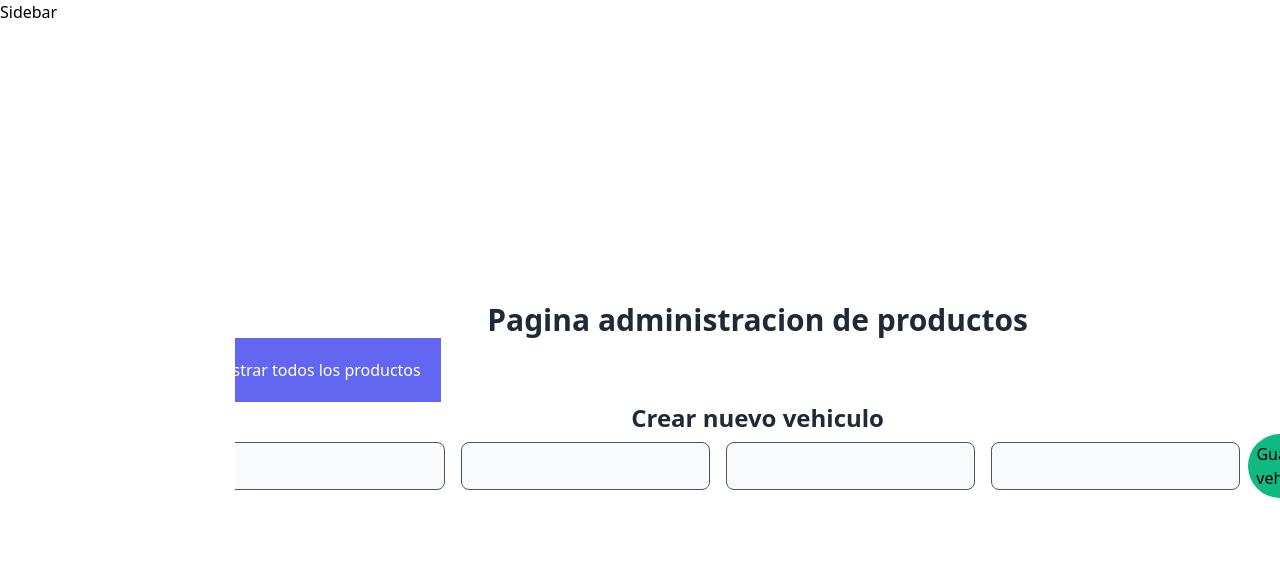
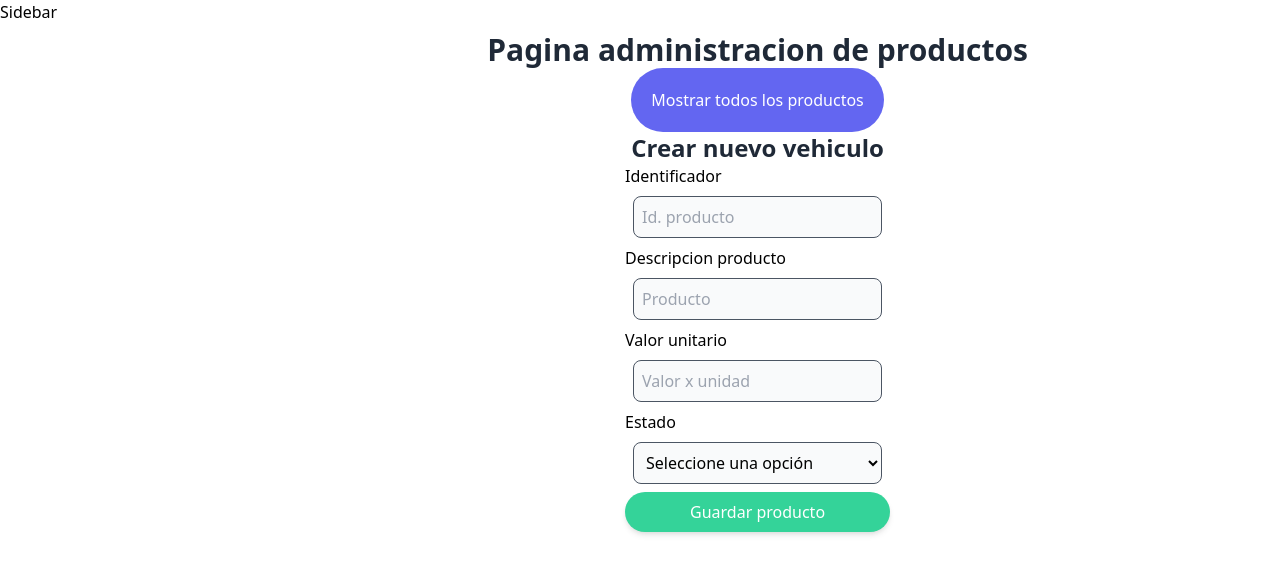
Before and after one commit to JuanCamiloG12/Udea-Proyect-First, a React (Create React App) app: page /AdminPages/Prendas in a window 1280 px wide. Both pictures are taken after a click on the button "Crear nuevo producto". Shown: the top 574 px of the page. Built offline with nearby package versions, Linux system fonts and the light colour scheme.

Commit message:
se añade funcion para añadir producto a la lista de productos

```diff
--- a/package.json
+++ b/package.json
@@ -4,6 +4,9 @@
   "private": true,
   "dependencies": {
     "@craco/craco": "^6.3.0",
+    "@fortawesome/fontawesome-svg-core": "^1.2.36",
+    "@fortawesome/free-solid-svg-icons": "^5.15.4",
+    "@fortawesome/react-fontawesome": "^0.1.15",
     "@testing-library/jest-dom": "^5.11.4",
     "@testing-library/react": "^11.1.0",
     "@testing-library/user-event": "^12.1.10",
@@ -11,6 +14,7 @@
     "react-dom": "^17.0.2",
     "react-router-dom": "^5.3.0",
     "react-scripts": "4.0.3",
+    "react-toastify": "^8.0.3",
     "web-vitals": "^1.0.1"
   },
   "scripts": {
--- a/src/pages/AdminPages/Prendas.jsx
+++ b/src/pages/AdminPages/Prendas.jsx
@@ -1,4 +1,6 @@
-import React, { useEffect, useState } from "react";
+import React, { useEffect, useState, useRef } from "react";
+import { ToastContainer, toast } from "react-toastify";
+import "react-toastify/dist/ReactToastify.css";
 
 const prendasBackend = [
   {
@@ -25,17 +27,16 @@ const prendasBackend = [
     valor: 20000,
     estado: "No Disponible",
   },
-
 ];
 
 const Prendas = () => {
   const [mostrarTabla, setMostrarTabla] = useState(true);
   const [textoBoton, setTextoBoton] = useState("Crear nuevo producto");
-  const [prendas, SetPrendas] = useState([]);
+  const [prendas, setPrendas] = useState([]);
 
   useEffect(() => {
     //obtener lista prendas desde el backend
-    SetPrendas(prendasBackend);
+    setPrendas(prendasBackend);
   }, []);
 
   useEffect(() => {
@@ -47,7 +48,7 @@ const Prendas = () => {
   }, [mostrarTabla]);
 
   return (
-    <div>
+    <div className="flex h-full w-full flex-col items-center justify-start p-8">
       <h2 className="text-center text-3xl font-extrabold text-gray-800">
         Pagina administracion de productos
       </h2>
@@ -56,15 +57,21 @@ const Prendas = () => {
         onClick={() => {
           setMostrarTabla(!mostrarTabla);
         }}
-        className="text-white bg-indigo-500 p-5"
+        className="text-white bg-indigo-500 p-5 rounded-full"
       >
         {textoBoton}
       </button>
       {mostrarTabla ? (
         <TablaPrendas listaPrendas={prendas} />
       ) : (
-        <FormularioCreacionPrendas />
+        <FormularioCreacionPrendas
+          setMostrarTabla={setMostrarTabla}
+          listaPrendas={prendas}
+          setPrendas={setPrendas}
+
+        />
       )}
+      <ToastContainer position="bottom-center" autoClose={5000} />
     </div>
   );
 };
@@ -78,8 +85,8 @@ const TablaPrendas = ({ listaPrendas }) => {
   }, [listaPrendas]);
 
   return (
-    <div className="">
-      <h2 className="text-center text-2xl font-extrabold text-gray-800">
+    <div>
+      <h2 className="text-center text-2xl font-extrabold text-gray-800 p-5">
         Todos los productos
       </h2>
       <table>
@@ -95,49 +102,107 @@ const TablaPrendas = ({ listaPrendas }) => {
           {listaPrendas.map((prendas) => {
             return (
               <tr>
-                <td>{prendas.identificador}</td>
-                <td>{prendas.producto}</td>
-                <td>{prendas.valor}</td>
-                <td>{prendas.estado}</td>
+                <td className="text-center">{prendas.identificador}</td>
+                <td className="text-center">{prendas.producto}</td>
+                <td className="text-center">{prendas.valor}</td>
+                <td className="text-center">{prendas.estado}</td>
               </tr>
             );
           })}
-
         </tbody>
       </table>
     </div>
   );
 };
 
-const FormularioCreacionPrendas = () => {
+const FormularioCreacionPrendas = ({
+  setMostrarTabla,
+  listaPrendas,
+  setPrendas,
+}) => {
+  const form = useRef(null);
+
+  const submitForm = (e) => {
+    e.preventDefault();
+    const fd= new FormData(form.current);
+
+    const nuevaPrenda = {};
+    fd.forEach((value,key) => {
+      nuevaPrenda[key] = value;
+    });
+    setMostrarTabla(true);
+    toast.success("vehiculo agregado con exito");
+    setPrendas([...listaPrendas,nuevaPrenda]);
+  };
+
   return (
-    <div Classame="flex flex-col">
-      <h2 className="text-center text-2xl font-extrabold text-gray-800">
+    <div className="flex flex-col items-center justify-center">
+      <h2 className="text-2xl font-extrabold text-gray-800">
         Crear nuevo vehiculo
       </h2>
-      <form className="flex w-full">
+      <form ref={form} onSubmit={submitForm} className='flex flex-col'>
+        <label className="flex flex-col" htmlFor="identificador">
+          Identificador
           <input
+            name="identificador"
             className="bg-gray-50 border border-gray-600 p-2 rounded-lg m-2"
             type="text"
-        ></input>
+            placeholder="Id. producto"
+            required
+          />
+        </label>
+
+        <label className="flex flex-col" htmlFor="producto">
+          Descripcion producto
           <input
+            name="producto"
             className="bg-gray-50 border border-gray-600 p-2 rounded-lg m-2"
             type="text"
-        ></input>
+            placeholder="Producto"
+            required
+          />
+        </label>
+
+        <label className="flex flex-col" htmlFor="valor">
+          Valor unitario
           <input
+            name="valor"
             className="bg-gray-50 border border-gray-600 p-2 rounded-lg m-2"
-          type="text"
-        ></input>
-        <input
-          className="bg-gray-50 border border-gray-600 p-2 rounded-lg m-2"
-          type="text"
-        ></input>
-        <button className="bg-green-500 p-2 rounded-full">
-          Guardar vehiculo
+            type="number"
+            min={0}
+            placeholder="Valor x unidad"
+            required
+          />
+        </label>
+
+        <label className='flex flex-col' htmlFor='estado'>
+          Estado
+          <select
+            className='bg-gray-50 border border-gray-600 p-2 rounded-lg m-2'
+            name='estado'
+            required
+            defaultValue={0}
+          >
+            <option disabled value={0}>
+              Seleccione una opción
+            </option>
+            <option>Disponible</option>
+            <option>No disponible</option>
+          </select>
+        </label>
+
+        <button
+          type='submit'
+          className='col-span-2 bg-green-400 p-2 rounded-full shadow-md hover:bg-green-600 text-white'
+        >
+          Guardar producto
         </button>
       </form>
     </div>
   );
 };
 
+
+
+
 export default Prendas;
```
Also changed, not shown: 1 other file (tests, documents, lock files or other folders). Lines whose indentation alone changed are shown as unchanged.
